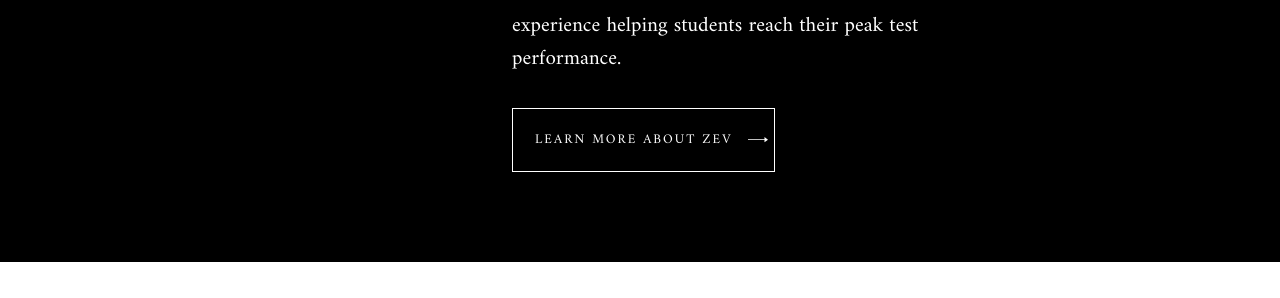
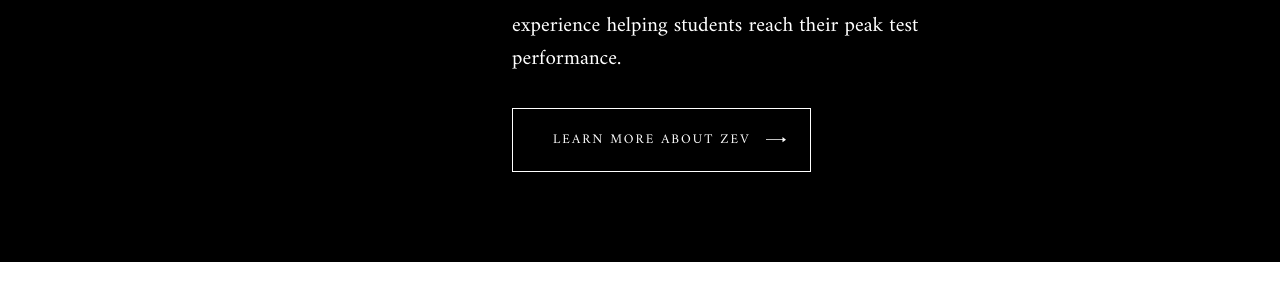
Before and after one commit to aaronzomback/zevprep, a Jekyll site: the page built from index.html, in a window 1280 px wide. Shown: the part 2699-2997 px from the top of the page. Built offline with Jekyll 4.4.1, drawn with Linux system fonts in a browser that asks for light colours; nearby versions of some CDN libraries.

Commit message:
style: decrease size of learn more button padding

```diff
--- a/_sass/_index.scss
+++ b/_sass/_index.scss
@@ -96,9 +96,11 @@ section.index-about {
     justify-content: center;
     height: 64px;
     margin-top: 32px;
+    padding: 12px 24px;
     cursor: pointer;
     background-color: black;
     color: white;
+
 
     span {
       padding: 6px 16px;
```
